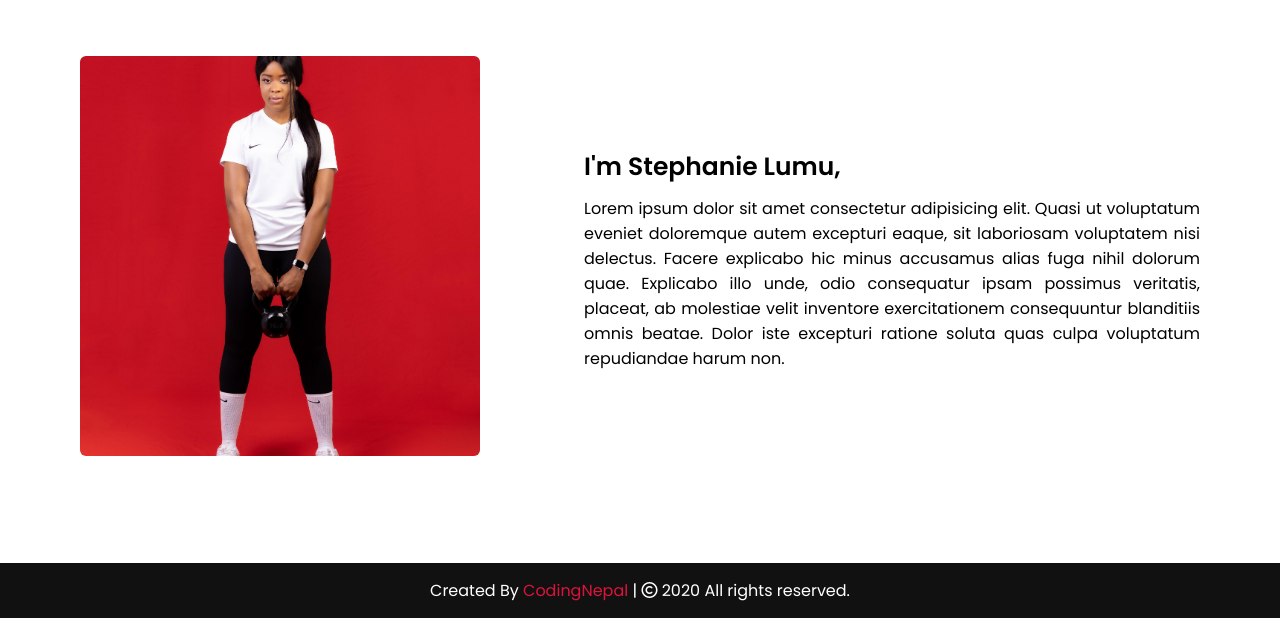
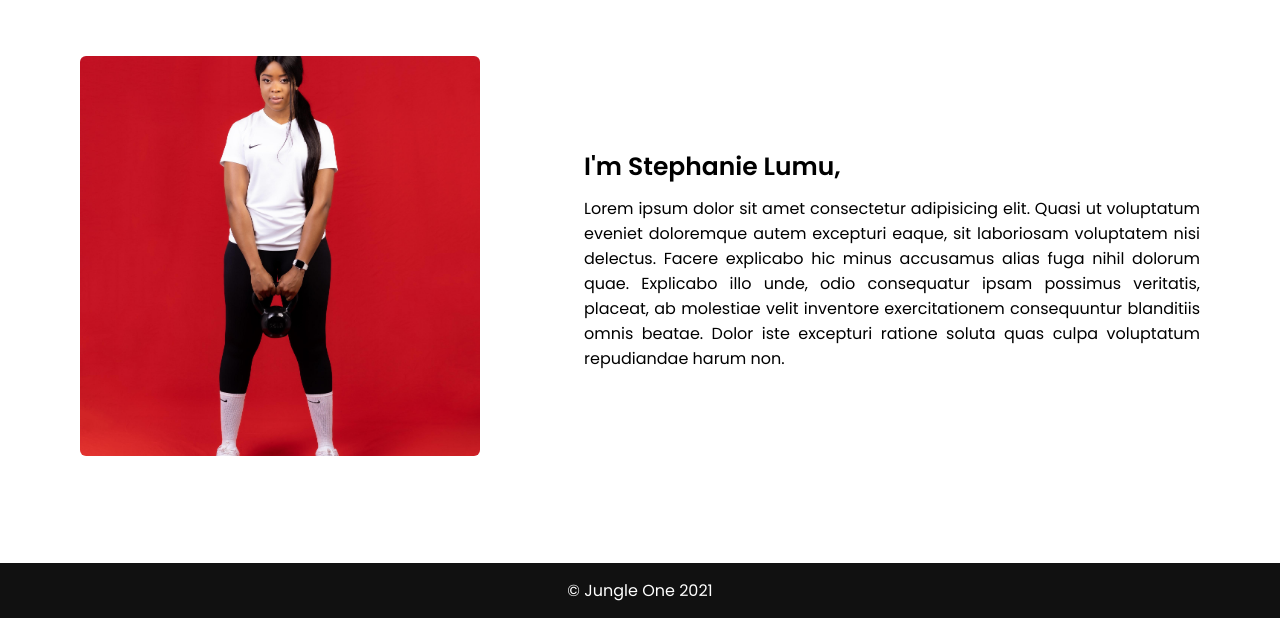
Before and after one commit to JahSoldierOne/Stephy, a plain HTML site: page about.html in a window 1280 px wide. Shown: the part 170-800 px from the top of the page. Drawn offline with nearby package versions, Linux system fonts and the light colour scheme.

Commit message:
Update about.html

```diff
--- a/about.html
+++ b/about.html
@@ -38,7 +38,7 @@
 
  <!-- footer section start -->
     <footer>
-        <span>Created By <a href="https://www.codingnepalweb.com">CodingNepal</a> | <span class="far fa-copyright"></span> 2020 All rights reserved.</span>
+        <span> &copy Jungle One 2021  </span>
     </footer>
 
     <script src="script.js"></script>
```
